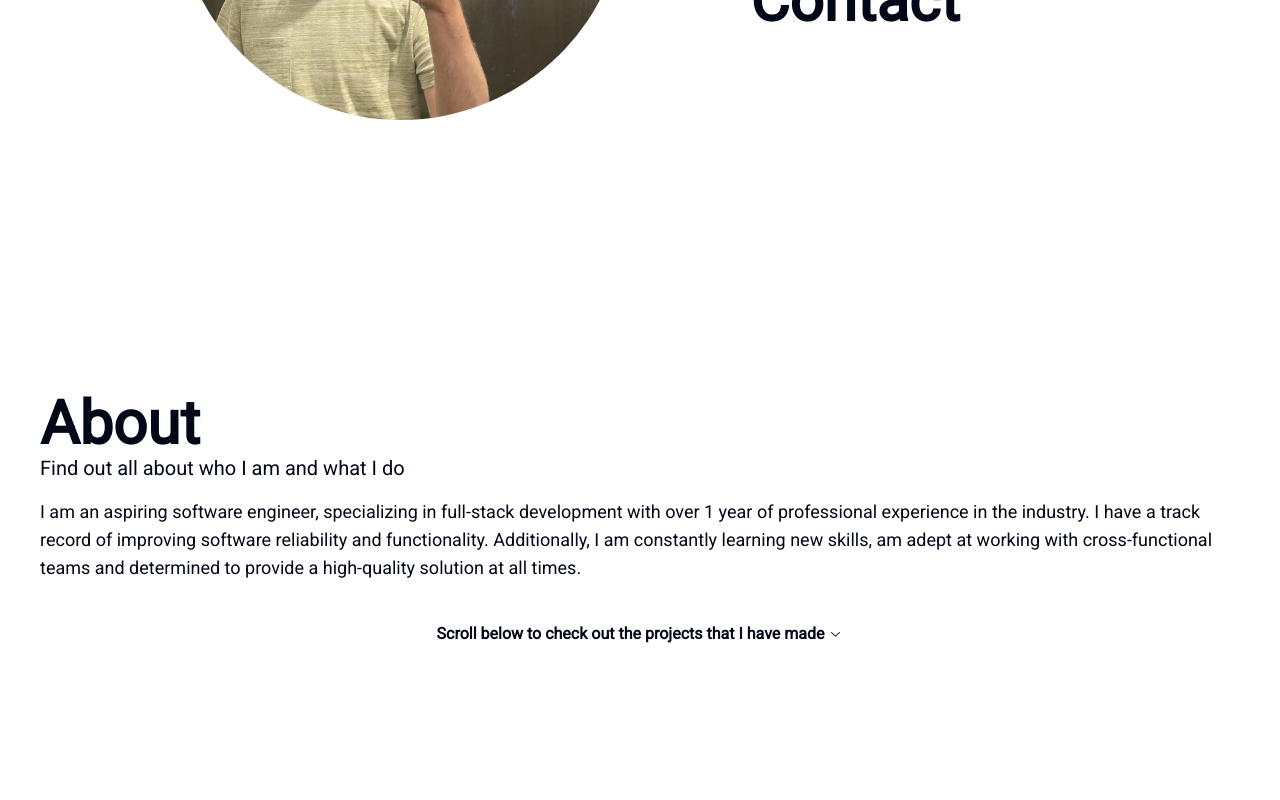
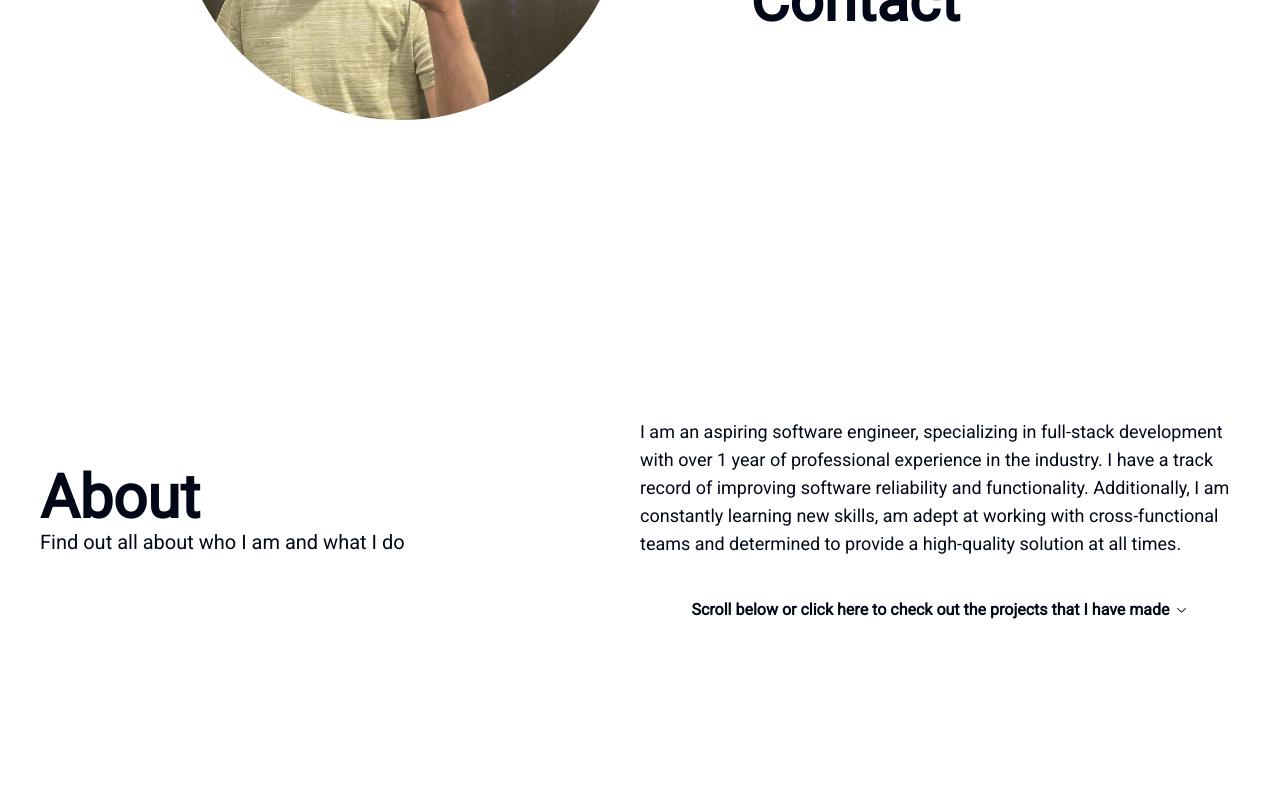
Before and after one commit to j-koziel/my-portfolio, a Next.js app: page / in a window 1280 px wide. Shown: the part 460-1260 px from the top of the page. Built offline with nearby package versions, Linux system fonts and the light colour scheme.

Commit message:
feat: improved the layout of the about page
also got a little distracted and added some animation to the projects page

```diff
--- a/src/components/sections/about-section.tsx
+++ b/src/components/sections/about-section.tsx
@@ -2,15 +2,18 @@ import { ChevronDownIcon } from "@radix-ui/react-icons";
 
 export function AboutSection() {
   return (
-    <article className="min-h-screen flex flex-col justify-center" id="about">
-      <div className="pb-4">
+    <div
+      className="min-h-screen w-full flex justify-center items-center"
+      id="about"
+    >
+      <div className="pb-4 w-1/2">
         <h1 className="font-bold text-2xl md:text-4xl lg:text-6xl">About</h1>
         <p role="doc-subtitle" className="text-xl">
           Find out all about who I am and what I do
         </p>
       </div>
-      <main className="pb-10">
-        <p className="text-lg">
+      <div className="w-1/2 flex flex-col">
+        <p className="text-lg pb-10">
           I am an aspiring software engineer, specializing in full-stack
           development with over 1 year of professional experience in the
           industry. I have a track record of improving software reliability and
@@ -18,16 +21,17 @@ export function AboutSection() {
           adept at working with cross-functional teams and determined to provide
           a high-quality solution at all times.
         </p>
-      </main>
-      <footer className="self-center">
+        <div className="self-center">
           <a
             className="flex items-center gap-x-1 font-bold transition-all hover:text-primary"
             href="#projects"
           >
-          Scroll below to check out the projects that I have made
+            Scroll below or click here to check out the projects that I have
+            made
             <ChevronDownIcon />
           </a>
-      </footer>
-    </article>
+        </div>
+      </div>
+    </div>
   );
 }
--- a/src/components/sections/projects-section.tsx
+++ b/src/components/sections/projects-section.tsx
@@ -34,7 +34,7 @@ export function ProjectsSection() {
   ];
 
   return (
-    <main
+    <div
       id="projects"
       className="min-h-screen flex flex-col items-center justify-center md:flex-row md:items-center md:justify-evenly"
     >
@@ -70,10 +70,20 @@ export function ProjectsSection() {
                 className="rounded-md"
               />
               <div className="w-full flex items-center justify-evenly md:items-center md:justify-evenly">
-                <Link href={project.link} target="_blank" rel="noreferrer">
+                <Link
+                  href={project.link}
+                  target="_blank"
+                  rel="noreferrer"
+                  className="hover:scale-110 transition-all"
+                >
                   <ExternalLinkIcon height={24} width={24} />
                 </Link>
-                <Link href={project.gh_link} target="_blank" rel="noreferrer">
+                <Link
+                  href={project.gh_link}
+                  target="_blank"
+                  rel="noreferrer"
+                  className="hover:scale-110 transition-all flex flex-col items-center"
+                >
                   <GitHubLogoIcon height={24} width={24} />
                 </Link>
               </div>
@@ -81,6 +91,6 @@ export function ProjectsSection() {
           </Card>
         ))}
       </div>
-    </main>
+    </div>
   );
 }
```
Lines whose indentation alone changed are shown as unchanged.
